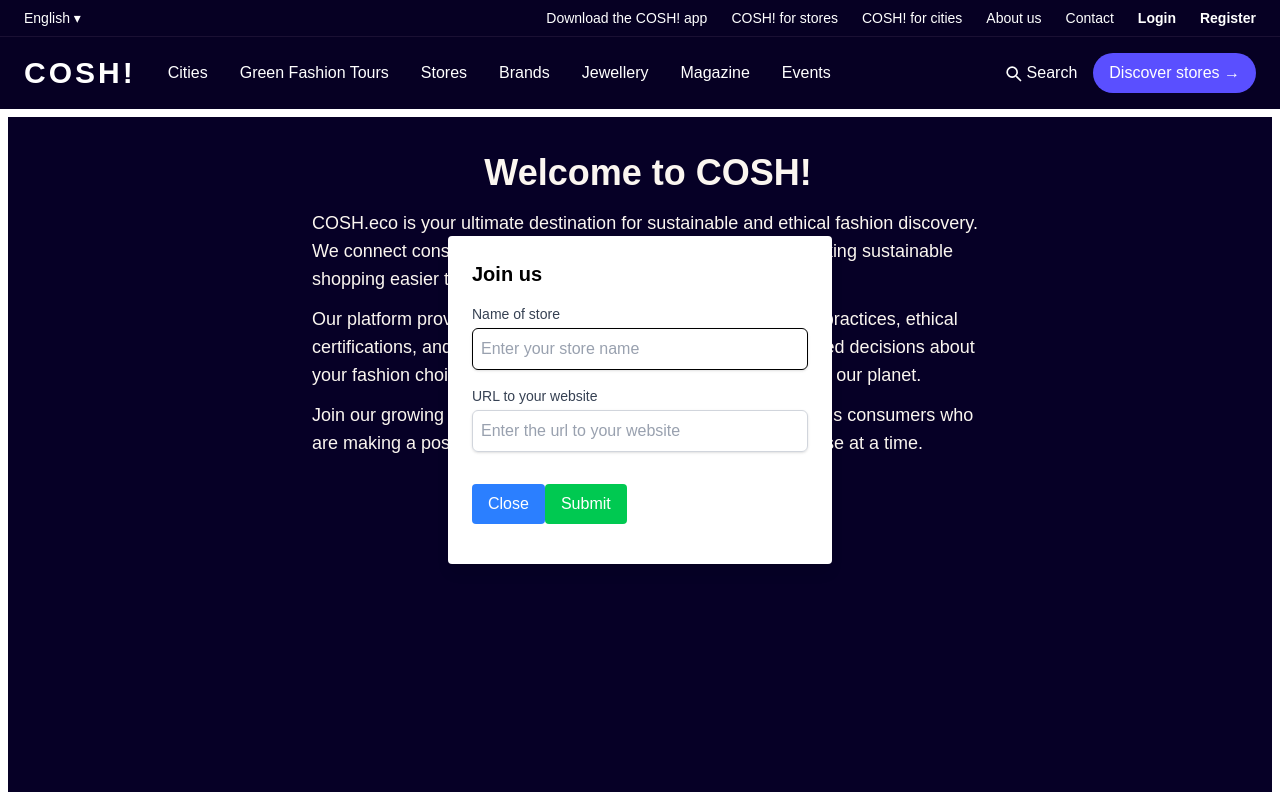
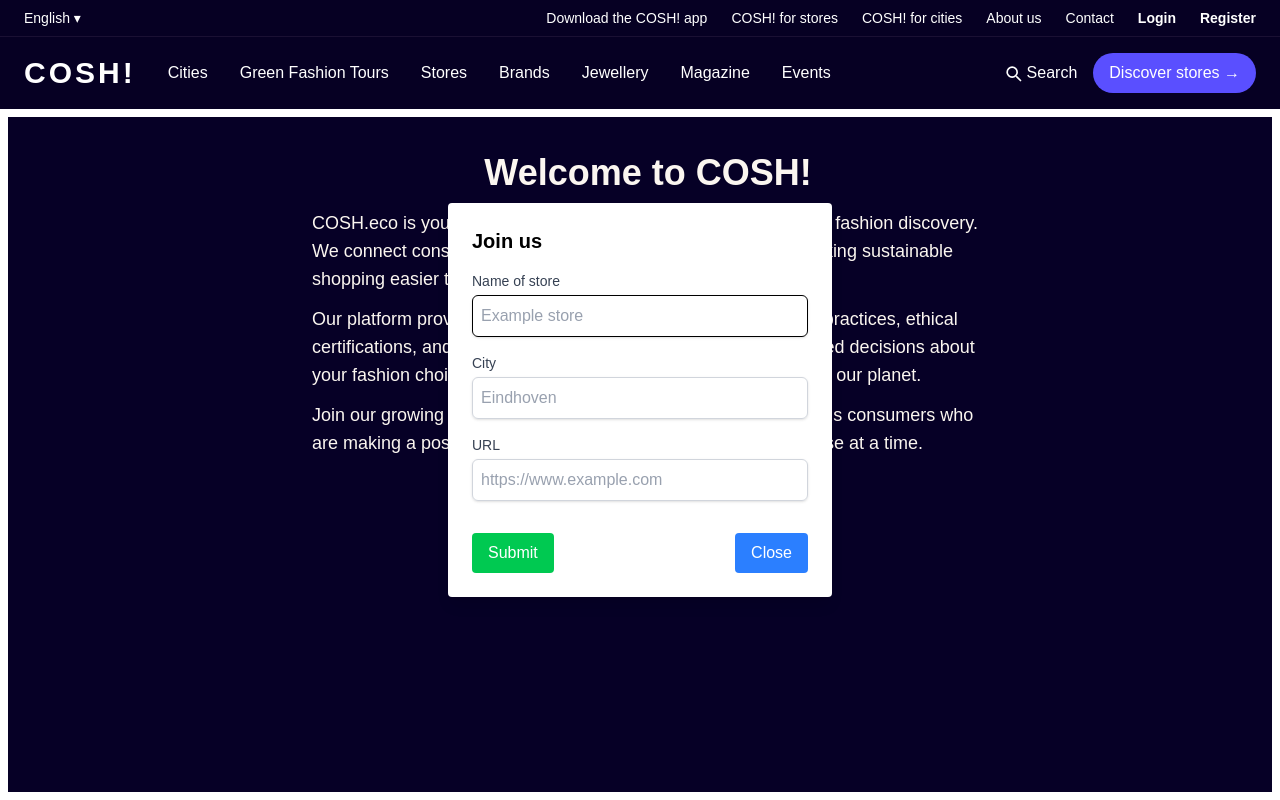
Before and after one commit to Cosh-eco-Scraper/Cosh_Scraper_Frontend, a Next.js app: page / in a window 1280 px wide. Both pictures are taken after a click on the button "Register your store now!". Built offline with nearby package versions, Linux system fonts and the light colour scheme.

Commit message:
latest commit

```diff
--- a/package.json
+++ b/package.json
@@ -28,6 +28,7 @@
     "next": "^15.3.2",
     "react": "^19.1.0",
     "react-dom": "^19.1.0",
+    "react-hook-form": "^7.56.4",
     "tailwindcss": "^4",
     "typescript": "^5.8.3"
   },
--- a/src/components/ScraperPopUp.tsx
+++ b/src/components/ScraperPopUp.tsx
@@ -1,60 +1,105 @@
 import router from 'next/router';
-import React, { useState } from 'react';
+import React, {useEffect, useState} from 'react';
+import {useForm} from 'react-hook-form';
+import useModifyStores from "@/hooks/store/useMofifyStores";
+import {CreateStore} from "@/domain/Store";
 
 interface MyPopupProps {
     open: boolean;
     onClose: () => void;
 }
 
-const ScraperPopup: React.FC<MyPopupProps> = ({ onClose }) => {
+
+const ScraperPopup: React.FC<MyPopupProps> = ({onClose}) => {
     const [isLoading, setIsLoading] = useState(false);
+    const {register, handleSubmit} = useForm<CreateStore>();
+    const {createStore, isPendingCreateStore, isSuccessCreateStore, storeResponse} = useModifyStores();
 
-  const ConfirmScraper = (e: React.FormEvent) => {
-    e.preventDefault();
+    const onSubmit = async (data: CreateStore) => {
+        try {
+            await createStore(data)
+        } catch {
+            console.error('create store failed')
+        }
+    };
+
+    useEffect(() => {
+        if (isPendingCreateStore) {
             setIsLoading(true);
+        } else {
+            setIsLoading(false);
+        }
 
-    setTimeout(async () => {
-      await router.push('/info/1');
-    }, 1500);
+        console.log('Success:', isSuccessCreateStore, 'Response:', storeResponse);
+
+        if (isSuccessCreateStore && storeResponse?.id) {
+
+            console.log('Response id:', storeResponse.id);
+            setTimeout(() => {
+                router.push(`stores/${storeResponse.id}/modify`);
+                onClose();
+            }, 100); // or even 0ms
+        }
+    }, [isPendingCreateStore, isSuccessCreateStore, storeResponse]);
+
+
+    const handleBackgroundClick = (e: React.MouseEvent) => {
+        if (e.target === e.currentTarget) {
+            onClose();
+        }
     };
 
     return (
-    <div className="bg-grey bg-opacity-50 fixed inset-0 z-50 flex items-center justify-center">
+        <div onClick={handleBackgroundClick}
+             className="bg-grey bg-opacity-50 fixed inset-0 z-50 flex items-center justify-center">
             <div className="w-96 rounded bg-white p-6 shadow-lg">
                 <h2 className="mb-4 text-xl font-bold text-black">Join us</h2>
 
-        <form className="space-y-4">
+                <form className="space-y-4" onSubmit={handleSubmit(onSubmit)}>
                     <div>
                         <label className="block text-sm font-medium text-gray-700">Name of store</label>
                         <input
+                            {...register('name')}
                             type="text"
                             className="border-black-300 mt-1 block w-full rounded-md border p-2 text-black placeholder-gray-400 shadow-sm"
-              placeholder="Enter your store name"
+                            placeholder="Example store"
                         />
                     </div>
                     <div>
-            <label className="block text-sm font-medium text-gray-700">URL to your website</label>
+                        <label className="block text-sm font-medium text-gray-700">City</label>
                         <input
+                            {...register('location')}
                             type="text"
                             className="mt-1 block w-full rounded-md border border-gray-300 p-2 text-black placeholder-gray-400 shadow-sm"
-              placeholder="Enter the url to your website"
+                            placeholder="Eindhoven"
+                        />
+                    </div>
+                    <div>
+                        <label className="block text-sm font-medium text-gray-700">URL</label>
+                        <input
+                            {...register('url')}
+                            type="text"
+                            className="mt-1 block w-full rounded-md border border-gray-300 p-2 text-black placeholder-gray-400 shadow-sm"
+                            placeholder="https://www.example.com"
                         />
                     </div>
 
+                    <div className="flex justify-between">
                         <button
-            onClick={onClose}
-            className="padding-100 mt-4 rounded bg-blue-500 px-4 py-2 text-white"
-          >
-            Close
-          </button>
-
-          <button
-            onClick={ConfirmScraper}
                             type="submit"
                             className="mt-4 rounded bg-green-500 px-4 py-2 text-white"
                         >
                             Submit
                         </button>
+
+                        <button
+                            onClick={onClose}
+                            type="button"
+                            className="padding-100 mt-4 rounded bg-blue-500 px-4 py-2 text-white"
+                        >
+                            Close
+                        </button>
+                    </div>
 
                     {isLoading && (
                         <p className="mt-4 text-center font-medium text-gray-600">Loading, please wait...</p>
--- /dev/null
+++ b/src/domain/CreateResponse.ts
@@ -0,0 +1,4 @@
+export type CreateResponse = {
+    id: number;
+    message: string;
+};
--- a/src/hooks/store/useMofifyStores.ts
+++ b/src/hooks/store/useMofifyStores.ts
@@ -1,26 +1,30 @@
-import { queryClient } from '@/config/queryClient';
-import { useMutation } from '@tanstack/react-query';
-import { UpdateResponse } from '@/domain/UpdateResponse';
-import { CreateStore } from '@/domain/Store';
+import {queryClient} from '@/config/queryClient';
+import {useMutation} from '@tanstack/react-query';
+import {UpdateResponse} from '@/domain/UpdateResponse';
+import {CreateStore} from '@/domain/Store';
 import StoreService from '@/service/StoreService';
-import { queryKeys } from '@/hooks/queryKeys';
+import {queryKeys} from '@/hooks/queryKeys';
+import {CreateResponse} from "@/domain/CreateResponse";
 
 export default function useModifyStores() {
     const {
-    mutate: createStore,
+        data: storeResponse,
+        mutateAsync: createStore,
         isSuccess: isSuccessCreateStore,
         isError: isErrorCreateStore,
-  } = useMutation<UpdateResponse, unknown, CreateStore>({
+        isPending: isPendingCreateStore,
+    } = useMutation<CreateResponse, unknown, CreateStore>({
         mutationFn: (store: CreateStore) => StoreService.createStore(store),
         onSuccess: async () => {
-      console.log('Store created successfully');
-      await queryClient.invalidateQueries({ queryKey: queryKeys.getAllStoresKey() });
+            queryClient.invalidateQueries({queryKey: queryKeys.getAllStoresKey()});
         },
     });
 
     return {
+        storeResponse,
         createStore,
         isSuccessCreateStore,
         isErrorCreateStore,
+        isPendingCreateStore
     };
 }
--- a/src/service/StoreService.ts
+++ b/src/service/StoreService.ts
@@ -1,8 +1,9 @@
-import { CreateStore, Store, UpdateStore } from '@/domain/Store';
-import { Brand } from '@/domain/Brand';
-import { OpeningHour } from '@/domain/OpeningHour';
+import {CreateStore, Store, UpdateStore} from '@/domain/Store';
+import {Brand} from '@/domain/Brand';
+import {OpeningHour} from '@/domain/OpeningHour';
 import axiosInstance from '@/axiosInstance';
-import { UpdateResponse } from '@/domain/UpdateResponse';
+import {UpdateResponse} from '@/domain/UpdateResponse';
+import {CreateResponse} from "@/domain/CreateResponse";
 
 const StoreService = {
     getAllStores: async () => {
@@ -55,8 +56,8 @@
     },
     createStore: async (store: CreateStore) => {
         try {
-      const response = await axiosInstance.put<UpdateStore, UpdateResponse>(`stores`, store);
-      return response;
+            const response = await axiosInstance.post(`stores`, store);
+            return response.data as CreateResponse;
         } catch (error) {
             console.error('Error fetching store by opening hours:', error);
             throw error;
```
Lines whose indentation alone changed are shown as unchanged.
